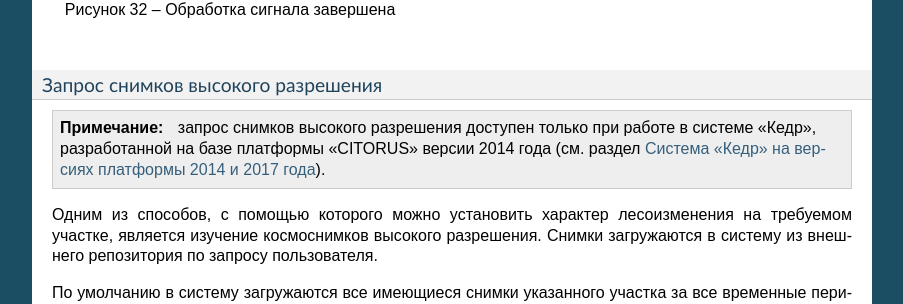
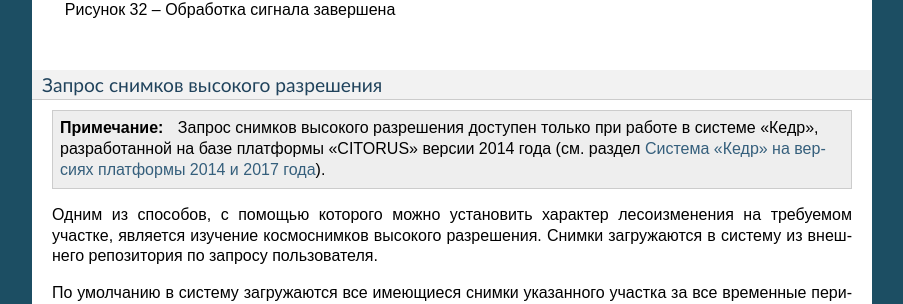
Before and after one commit to citoruspm/kedrsys, a Sphinx documentation site: the page built from source/kedr.rst, in a window 1280 px wide and 900 px high, scrolled down 23629 px. Shown: the part 141-445 px from the top of the window, without its empty margins (198-1101 px from the left). Built offline with Sphinx 7.4.7, drawn with Linux system fonts in a browser that asks for light colours; formulas are drawn with MathJax 3.

```diff
--- a/source/kedr.rst
+++ b/source/kedr.rst
@@ -872,7 +872,7 @@
 Запрос снимков высокого разрешения
 ^^^^^^^^^^^^^^^^^^^^^^^^^^^^^^^^^^
 
-.. note:: запрос снимков высокого разрешения доступен только при работе в системе «Кедр», разработанной на базе платформы «CITORUS» версии 2014 года (см. раздел `Система «Кедр» на версиях платформы 2014 и 2017 года`_).
+.. note:: Запрос снимков высокого разрешения доступен только при работе в системе «Кедр», разработанной на базе платформы «CITORUS» версии 2014 года (см. раздел `Система «Кедр» на версиях платформы 2014 и 2017 года`_).
 
 Одним из способов, с помощью
 которого можно установить характер лесоизменения на требуемом участке,
```
